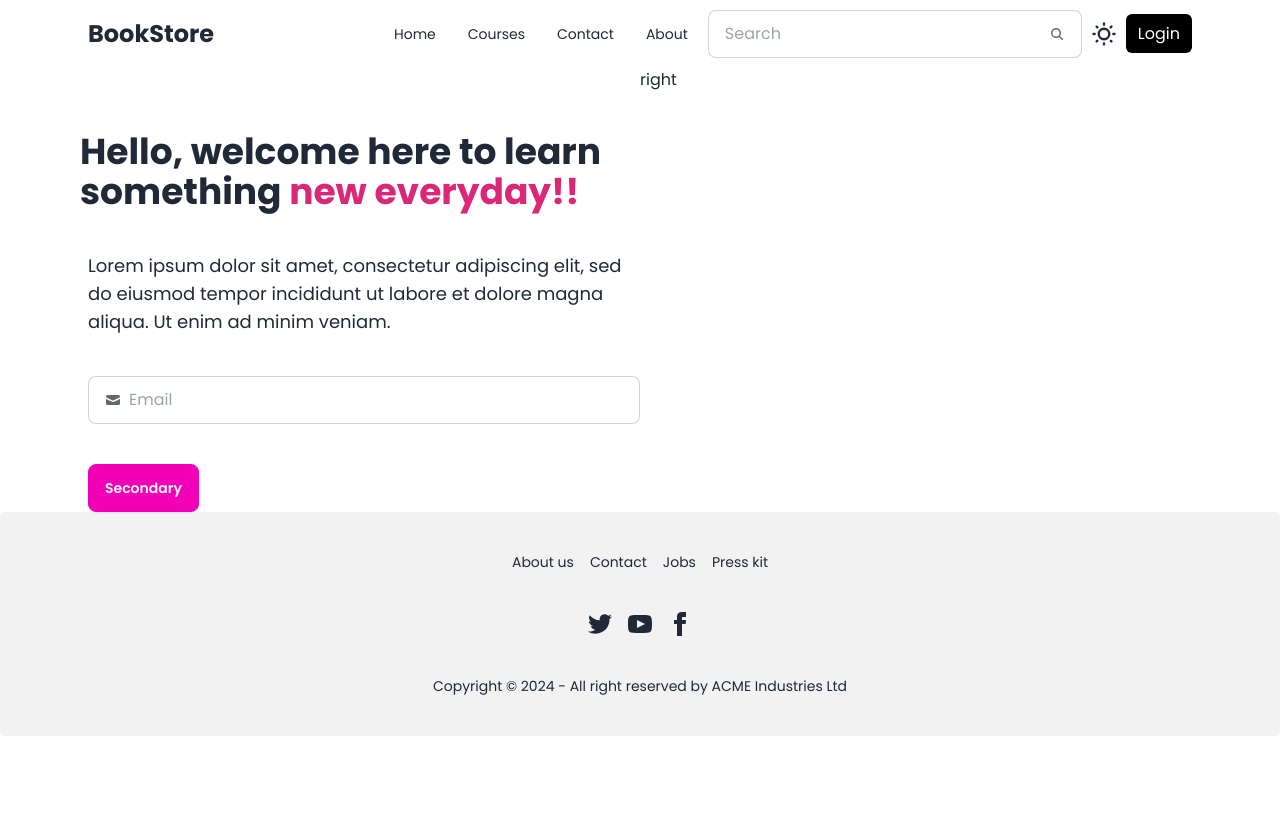
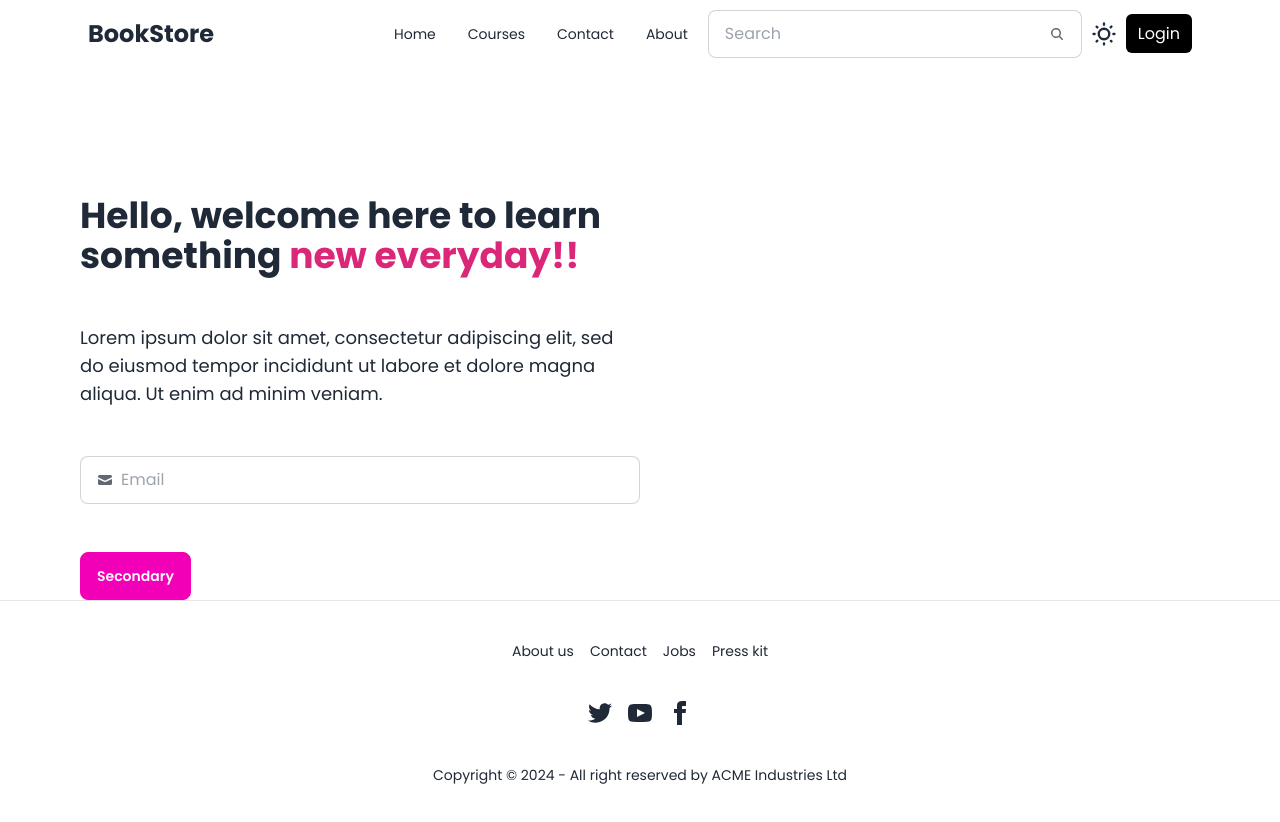
Before and after one commit to SakshiRathod13/BookStore, a React (Vite) app in the folder frontend/: page / in a window 1280 px wide. Shown: the top 822 px of the page. Before the commit the page ends 800 px from the top, so only its background shows below. Built offline with nearby package versions, Linux system fonts and the light colour scheme.

Commit message:
chore: Update footer styling and add horizontal rule in App.jsx

```diff
--- a/frontend/src/App.jsx
+++ b/frontend/src/App.jsx
@@ -7,6 +7,7 @@ const App = () => {
     <div>
       <Navbar/>
       <Banner/>
+      <hr></hr>
       <Footer/>
     </div>
   )
--- a/frontend/src/Footer.jsx
+++ b/frontend/src/Footer.jsx
@@ -4,7 +4,7 @@ const Footer = () => {
   return (
     <>
     <div>
-    <footer className="footer footer-center p-10 bg-base-200 text-base-content rounded">
+    <footer className="footer footer-center p-10  text-base-content rounded">
   <nav className="grid grid-flow-col gap-4">
     <a className="link link-hover">About us</a>
     <a className="link link-hover">Contact</a>
--- a/frontend/src/components/Banner.jsx
+++ b/frontend/src/components/Banner.jsx
@@ -4,9 +4,9 @@ const Banner = () => {
   return (
     <>
         <div className='max-w-screen-2xl container mx-auto md:px-20 px-4 flex flex-col md:flex-row' >
-            <div className='w-full md:1/2 '>
-                <div className=' space-x-2 space-y-10'>
-                <h1 className='  mt-16 text-4xl font-bold'>Hello, welcome here to learn something <span className='text-pink-600'>new everyday!!</span></h1>
+            <div className='w-full md:1/2 mt-12 md:mt-32'>
+                <div className=' space-y-12'>
+                <h1 className=' text-4xl font-bold'>Hello, welcome here to learn something <span className='text-pink-600'>new everyday!!</span></h1>
                 <p className='text-lg'>Lorem ipsum dolor sit amet, consectetur adipiscing elit, sed do eiusmod tempor incididunt ut labore et dolore magna aliqua. Ut enim ad minim veniam.
                 </p>
                 <label className="input input-bordered flex items-center gap-2">
@@ -20,7 +20,9 @@ const Banner = () => {
 
             </div>
 
-            <div className='w-full md:1/2'>right</div>
+            <div className='w-full md:1/2'>
+                <img></img>
+            </div>
         </div>
     </>
 
```
